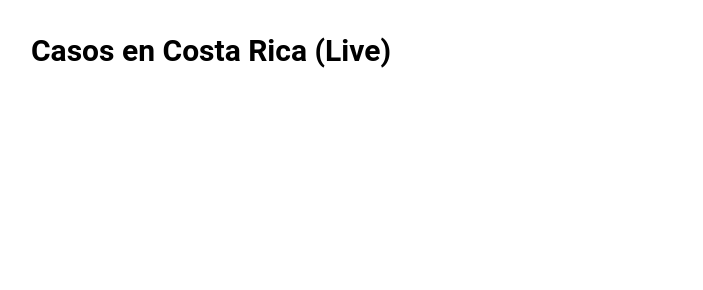
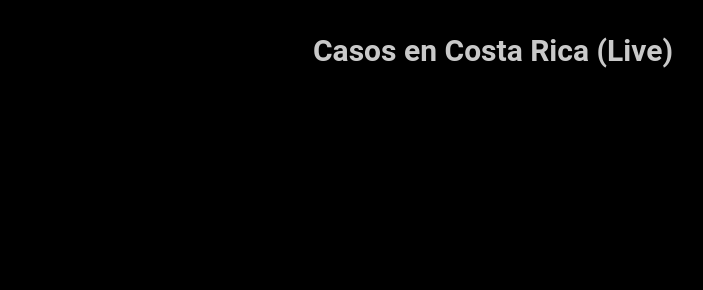
Before and after one commit to lchonkan/covid-chart-sb, a website: page 05_05 Async and fetch/covid-cr.html in a window 1280 px wide. Shown: the whole page, without its empty margins (147-850 px from the left). Drawn offline with nearby package versions, Linux system fonts and the light colour scheme; no server answers.

Commit message:
Changes background color to black

```diff
--- a/05_05 Async and fetch/styles.css
+++ b/05_05 Async and fetch/styles.css
@@ -1,8 +1,8 @@
 body {
     padding: 25px 25px 25px 25px;
     font-family: 'Montserrat', sans-serif;
-    max-width: 650px;
     text-align: center;
+    background-color: black;
 
 }
 
@@ -17,8 +17,9 @@
     margin-top: 18px;
 }
 
-h1,h2 {
+h1,h2,h4 {
     font-family: 'Roboto', sans-serif;
+    display: inline-block;
 }
 
 h1{
@@ -26,11 +27,16 @@
     text-shadow: darkgray;
     margin: 0;
     padding-bottom: 40px;
+    color: rgb(201, 201, 201);
 }
 h2 {
     font-size: 25px;
     padding: 0;
     margin: 0;
+}
+
+h4{
+    color: red;
 }
 
 p {
```
